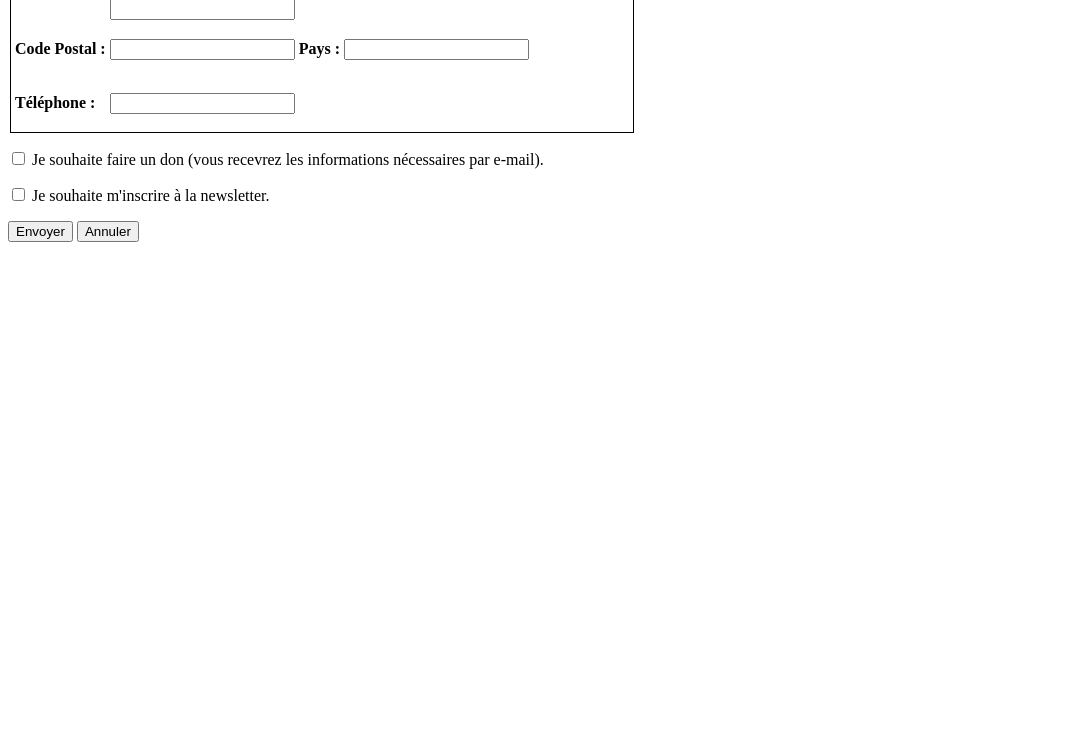
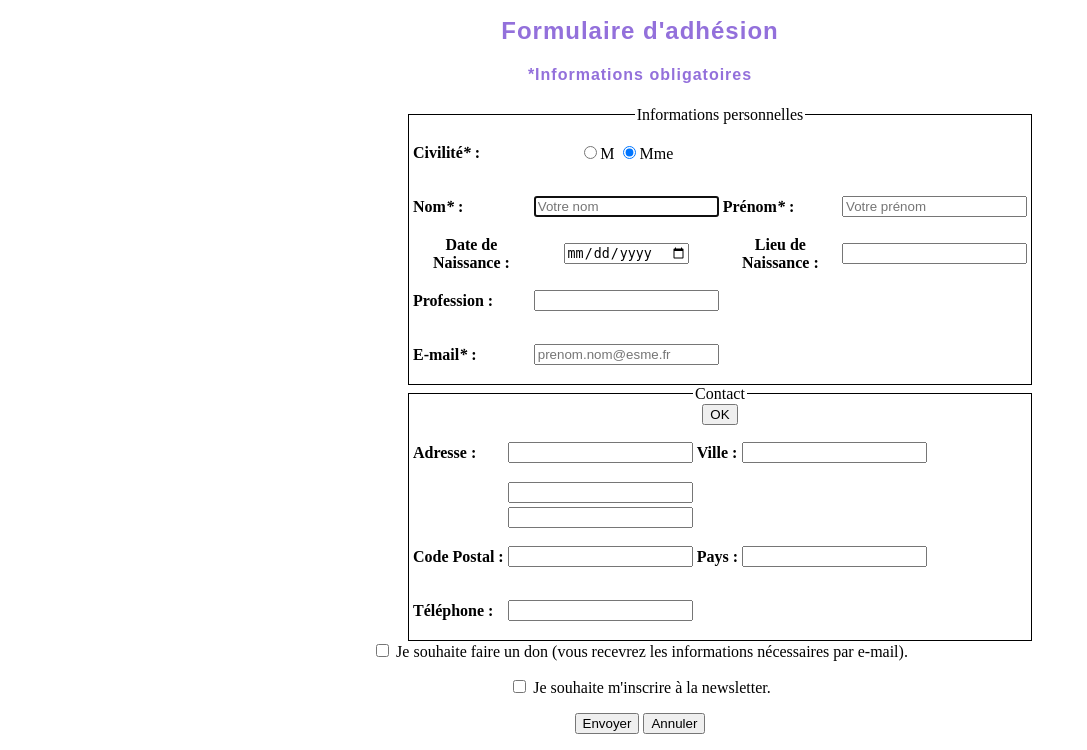
Before and after one commit to MarcelleK/WebProjetA1, a PHP site: page /src/adhesion.html in a window 1280 px wide. Shown: the part 509-1259 px from the top of the page, without its empty margins (0-1087 px from the left). Before the commit the page ends 751 px from the top, so only its background shows below. Run offline with PHP 8.4, Linux system fonts and the light colour scheme.

Commit message:
[PROJET-WEB][ADD] CSS for adhesion.html

```diff
--- a/css/site.css
+++ b/css/site.css
@@ -192,6 +192,17 @@ body {
     content: " ";
     display: table;
 }
+.formulaireAdhesion{
+    text-align: center;
+
+
+}
+.champformulaireadhesion{
+    float: left;
+    margin-left: 400px;
+    margin-right: 400px;
+    width: 600px;
+}
 
 .presArticle:after {
     clear: both;
--- a/src/adhesion.html
+++ b/src/adhesion.html
@@ -6,12 +6,37 @@
     <meta charset="UTF-8"/>
     <title>Formulaire d'adhésion</title>
     <link rel="shortcut icon" href="../img/Logo1.png">
+    <link rel="stylesheet" type="text/css" href="../css/site.css">
 </head>
+<body>
+<section class="billboard light">
+    <header class="wrapper">
+        <a href="#"><img class="logo" src="../img/Logo1.png" alt=""/></a>
+        <nav>
+            <ul>
+                <li><a href="">A propos de nous</a></li>
+                <li><a href="">Activité</a></li>
+                <li><a href="adhesion.html" target="Adhesion">Adhésion</a></li>
+                <li><a href="">Contactez nous</a></li>
+            </ul>
+        </nav>
+        <div class="title">
+            <h1>EmASso</h1>
+            <hr>
+        </div>
+    </header>
 
+
+    <div class="shadow">
+
+    </div>
+</section>
+
+<section class="formulaireAdhesion">
     <h2>Formulaire d'adhésion</h2>
     <h4>*Informations obligatoires</h4>
-<body>
-<fieldset style="border:solid 1px black; padding:1px; width:620px;">
+
+    <fieldset class="champformulaireadhesion" style="border:solid 1px black; padding:1px; width:620px;">
         <legend>Informations personnelles</legend>
         <table>
             <form method="POST" action="adhesion.html">
@@ -55,7 +80,7 @@
 
 
 
-<fieldset style="border:solid 1px black; padding:1px; width:620px;">
+    <fieldset class="champformulaireadhesion" style="border:solid 1px black; padding:1px; width:620px;">
         <legend>Contact</legend>
         <table>
             <form method="POST" action="adresse.php">
@@ -101,6 +126,7 @@
         <input type="submit" value="Envoyer" />
         <input type="reset" value="Annuler" />
     </p>
+</section>
 
 </body>
 </html>
```
Lines whose indentation alone changed are shown as unchanged.
